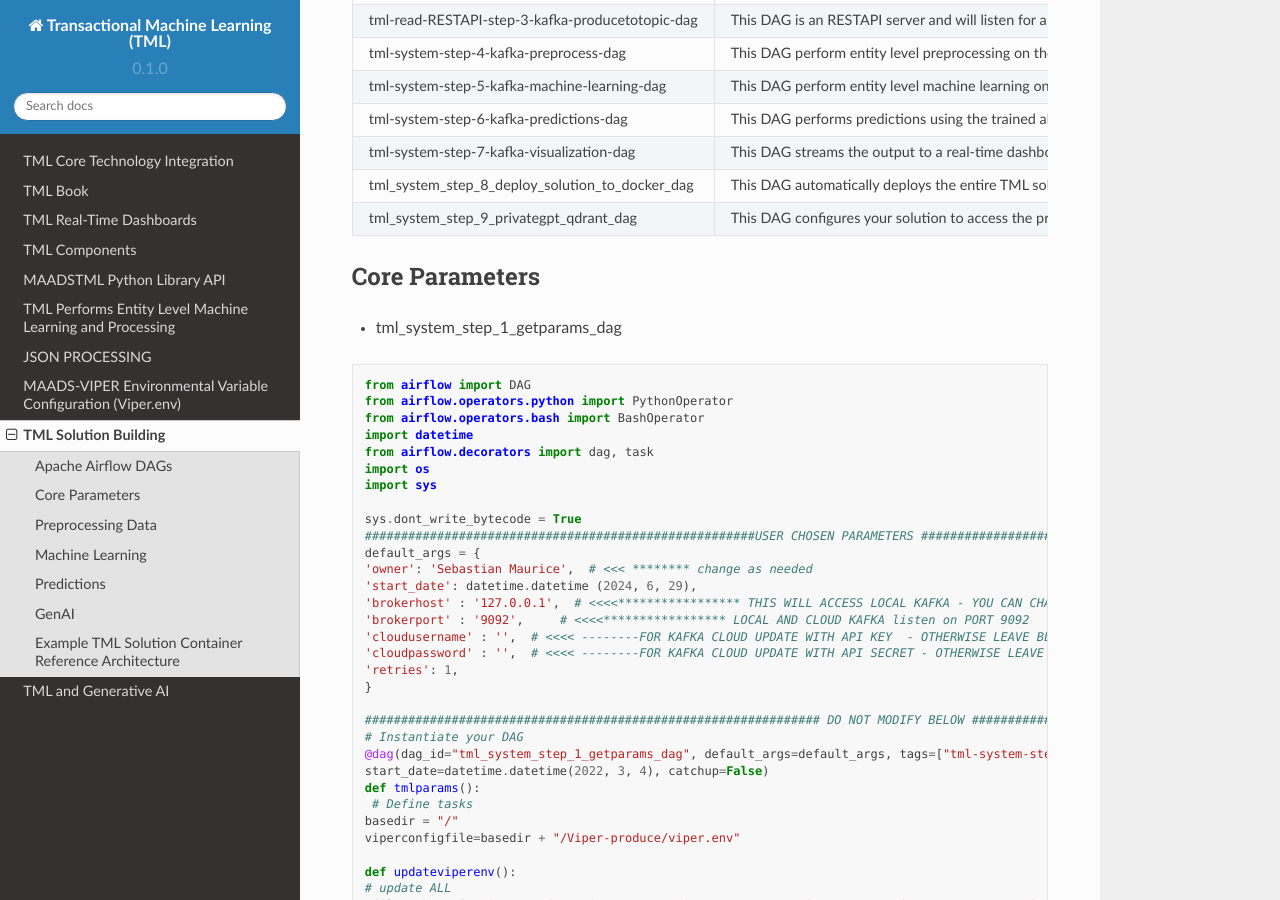
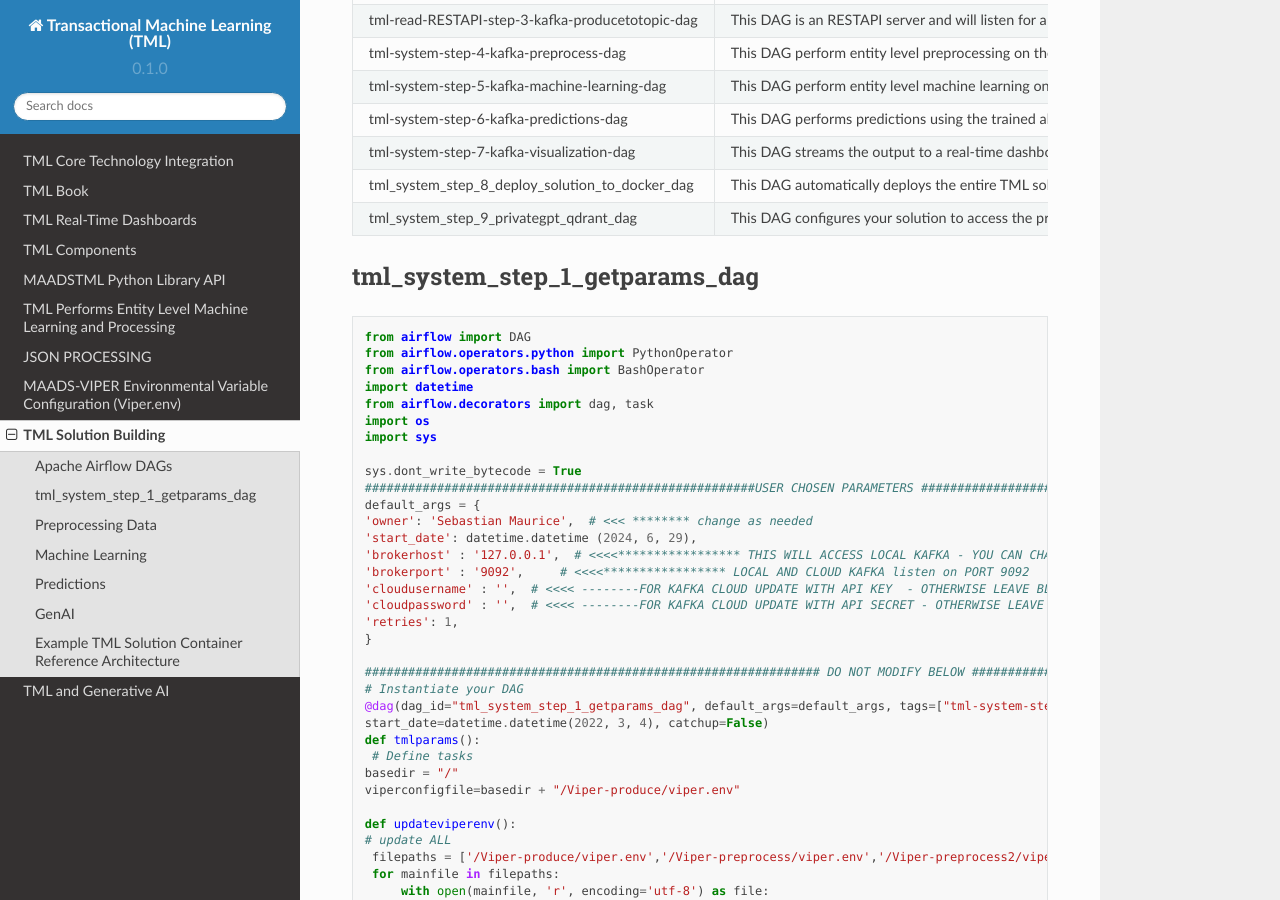
Before and after one commit to smaurice101/readthedocs, a Sphinx documentation site: the page built from docs/source/tmlbuilds.rst, in a window 1280 px wide and 900 px high, scrolled down 1124 px. Built offline with Sphinx 7.4.7 and the Read the Docs theme 2.0.0, drawn with Linux system fonts in a browser that asks for light colours.

Commit message:
Update tmlbuilds.rst

```diff
--- a/docs/source/tmlbuilds.rst
+++ b/docs/source/tmlbuilds.rst
@@ -49,10 +49,8 @@ DAGs (Directed Acyclic Graphs) are a powerful and easy way to build powerful (re
    * - tml_system_step_9_privategpt_qdrant_dag
      - This DAG configures your solution to access the privateGPT and Qdrant containers.
 
-Core Parameters
+tml_system_step_1_getparams_dag
 -----------------
-
-* tml_system_step_1_getparams_dag
 
 .. code-block::
 
```
